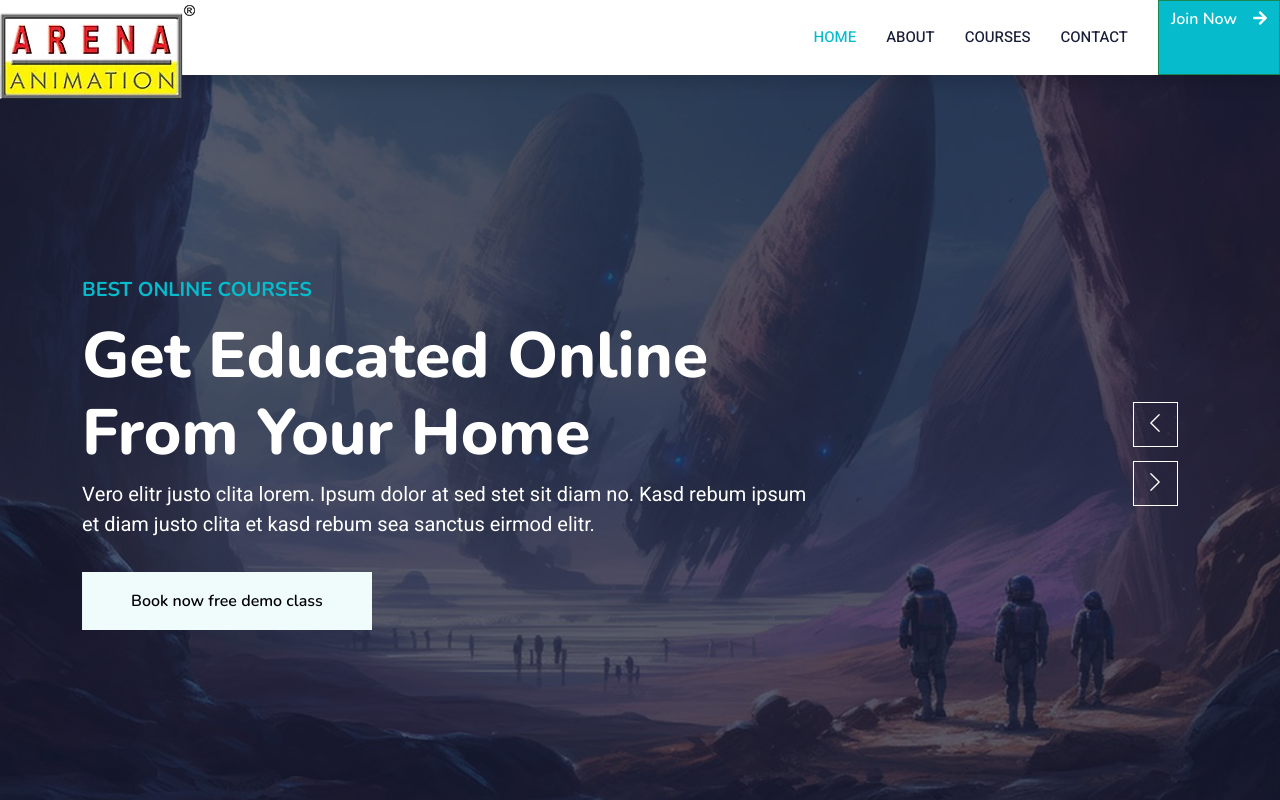
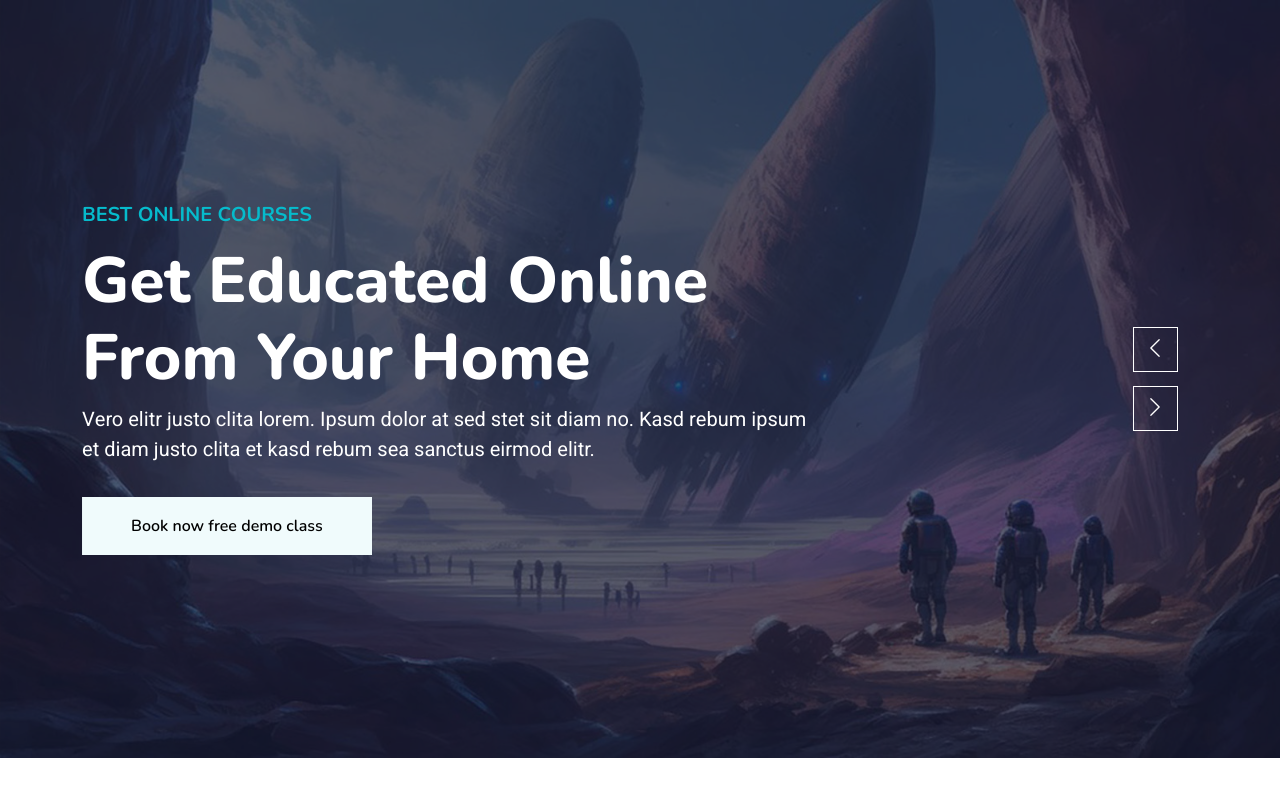
Before and after one commit to arenanangloi/arenanagloi, a plain HTML site: page index.html in a window 1280 px wide. Shown: the top 800 px of the page. Drawn offline with nearby package versions, Linux system fonts and the light colour scheme.

Commit message:
Update index.html

```diff
--- a/index.html
+++ b/index.html
@@ -41,28 +41,7 @@
     <!-- Spinner End -->
 
 
-    <!-- Navbar Start -->
-    <nav class="navbar navbar-expand-lg bg-white navbar-light shadow sticky-top p-0">
 
-            <a class="navbar-brand" href="https://arenaanimationnangloi.com" target="_blank">
-              <img src="img/logo.webp"  alt="">
-            </a>
-
-        <button type="button" class="navbar-toggler me-4" data-bs-toggle="collapse" data-bs-target="#navbarCollapse">
-            <span class="navbar-toggler-icon"></span>
-        </button>
-        <div class="collapse navbar-collapse" id="navbarCollapse">
-            <div class="navbar-nav ms-auto p-4 p-lg-0">
-                <a href="https://arenaanimationnangloi.com" target="_blank" class="nav-item nav-link active">Home</a>
-                <a href="#about" class="nav-item nav-link">About</a>
-                <a href="#courses" class="nav-item nav-link">Courses</a>
-
-                <a href="#contact" class="nav-item nav-link">Contact</a>
-            </div>
-            <a href="" class="btn btn-primary btn btn-outline-success">Join Now<i class="fa fa-arrow-right ms-3"></i></a>
-        </div>
-    </nav>
-    <!-- Navbar End -->
 
 
     <!-- Carousel Start -->
```
